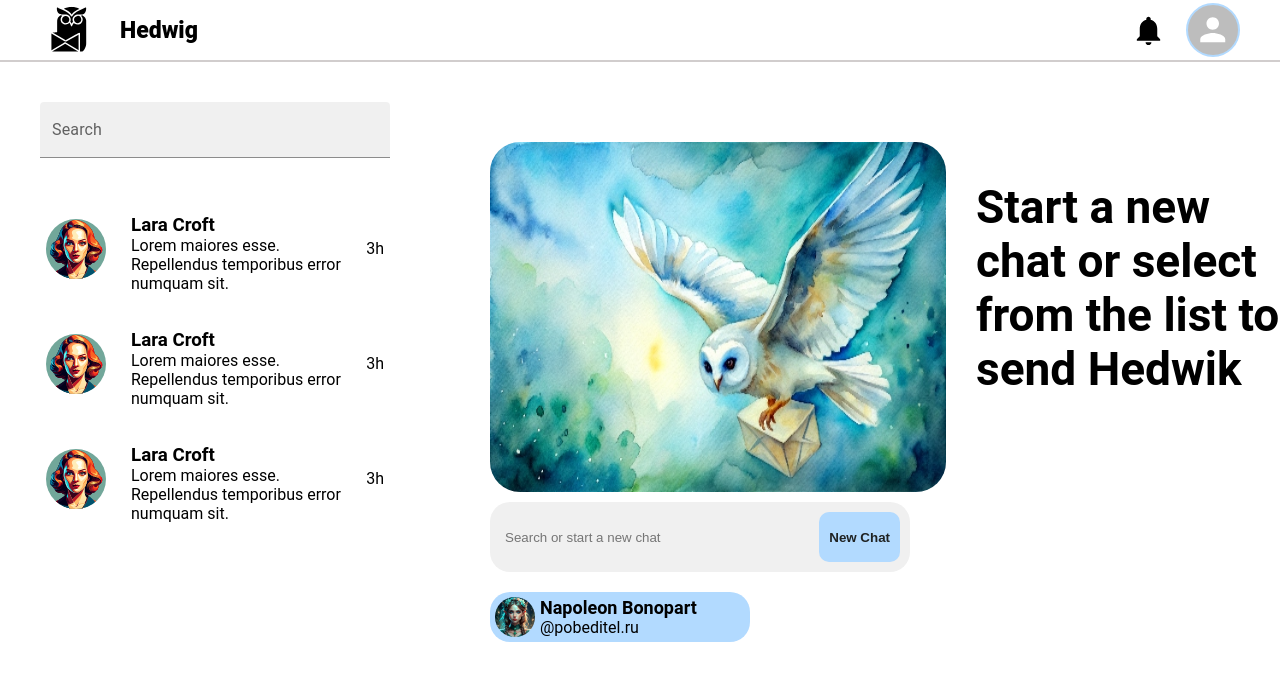
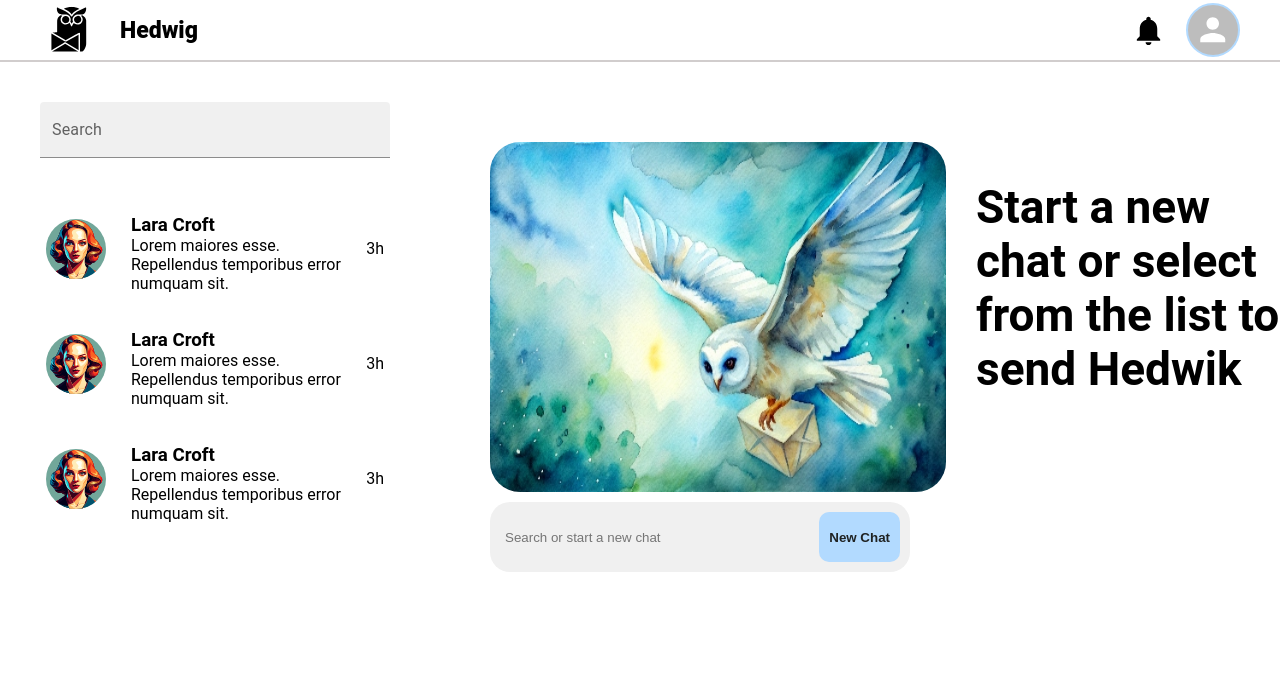
Before and after one commit to Mishe4ka14/pet-messenger, a React (Create React App) app in the folder frontend/: page /find/id in a window 1280 px wide. Shown: the top 680 px of the page. Built offline with nearby package versions, Linux system fonts and the light colour scheme.

Commit message:
add rendering search user

```diff
--- a/frontend/src/components/profile/profile.tsx
+++ b/frontend/src/components/profile/profile.tsx
@@ -49,6 +49,7 @@ const Profile = (): JSX.Element => {
         const updatedUser = await dispatch(updateUserInfo(userData) as AppThunkk);
         setUser(updatedUser); // Обновляем состояние пользователя
       } catch (error: any) {
+        /* eslint-disable no-alert */
         alert(error.message);
       }
     }
--- a/frontend/src/components/search-user/seach-user.tsx
+++ b/frontend/src/components/search-user/seach-user.tsx
@@ -4,16 +4,21 @@ import { Avatar } from '@mui/joy';
 import styles from './search-user.module.scss';
 import { useDispatch } from '../../hooks/hooks';
 import ava from '../../assets/pretty-elf.jpg';
+import getLocalStorage from '../../hooks/local-storage';
+import { IFoundUser, ISearchUserResponse, IUser } from '../../services/types/types';
 
 const SearchUser = ():JSX.Element => {
   const dispatch = useDispatch();
 
+  const data = getLocalStorage('foundUser') as ISearchUserResponse;
+  const foundUser = data.data;
+
   return (
     <div className={styles.container}>
-      <Avatar src={ava}/>
+      <Avatar src={foundUser?.avatar}/>
       <div className={styles.box}>
-        <h3 className={styles.name}>Napoleon Bonopart</h3>
-        <p className={styles.email}>@pobeditel.ru</p>
+        <h3 className={styles.name}>{foundUser?.name}</h3>
+        <p className={styles.email}>{foundUser?.email}</p>
       </div>
       {/* <button className={styles.button}>Add</button> */}
     </div>
--- a/frontend/src/components/search-user/search-user.module.scss
+++ b/frontend/src/components/search-user/search-user.module.scss
@@ -4,9 +4,10 @@
   margin-left: 100px;
   margin-top: 20px;
   background-color: rgb(178, 218, 255);
-  max-width: 250px;
+  max-width: 220px;
   padding: 5px;
-  border-radius: 20px;
+  border-radius: 30px;
+  cursor: pointer;
   transition: background-color 0.3s ease, color 0.3s ease, transform 0.3s ease;
   &:hover {
     background-color: rgb(29, 120, 240);
--- a/frontend/src/components/start-panel/start-panel.tsx
+++ b/frontend/src/components/start-panel/start-panel.tsx
@@ -1,6 +1,7 @@
 /* eslint-disable */
 /* eslint-disable no-unused-vars */
 import { Outlet, useNavigate, Link } from 'react-router-dom';
+import { useState } from 'react';
 import styles from './start-panel.module.scss';
 import startPick from '../../assets/start-pick1.jpg';
 import useInputHandlers from '../../hooks/use-input';
@@ -8,10 +9,14 @@ import { findUser } from '../../lib/features/auth/auth-api';
 import { useDispatch } from '../../hooks/hooks';
 import { AppThunk } from '../../services/types';
 import getLocalStorage from '../../hooks/local-storage';
+import { ISearchUserResponse } from '../../services/types/types';
+import SearchUser from '../search-user/seach-user';
 
 const StartPanel = (): JSX.Element => {
   const navigate = useNavigate();
   const dispatch = useDispatch();
+
+  const [showSearchUser, setShowSearchUser] = useState(false);
 
   const { values, handleInputChange } = useInputHandlers({
     search: '',
@@ -20,7 +25,10 @@ const StartPanel = (): JSX.Element => {
   const handleUserSearch = async (e: React.FormEvent<HTMLFormElement>) => {
     e.preventDefault();
     if (values.search.length > 0) {
-      console.log('jjju')
+      // очищаем место для нового поиска
+      localStorage.removeItem('foundUser');
+      setShowSearchUser(false)
+
       const userData: { email?: string; name?: string } = {};
 
       if (values.search.includes('@')) {
@@ -28,11 +36,13 @@ const StartPanel = (): JSX.Element => {
       } else {
         userData.name = values.search;
       }
-      console.log('все гуд');
+
       try {
-      const res = await dispatch(findUser(userData) as AppThunk);
-      const data:any = getLocalStorage('foundUser');
-      console.log(data.data)
+        await dispatch(findUser(userData) as AppThunk);
+        const data: ISearchUserResponse | null = getLocalStorage('foundUser');
+        if (data) {
+          setShowSearchUser(true);
+        }
       }
       catch (error: any) {
         alert(error.message);
@@ -56,11 +66,9 @@ const StartPanel = (): JSX.Element => {
           className={styles.search_input}
           onChange={handleInputChange}
         />
-        {/* <Link to='/find/id'> */}
           <button className={styles.search_button} type='submit'>New Chat</button>
-        {/* </Link> */}
       </form>
-      <Outlet/>
+      {showSearchUser && <SearchUser/>}
     </div>
   );
 };
--- a/frontend/src/lib/features/api-requests.ts
+++ b/frontend/src/lib/features/api-requests.ts
@@ -1,5 +1,5 @@
 import {
-  IUser, IRegisterResponse, IUpdateInfo, ISearchUser, ILoginInfo,
+  IUser, IRegisterResponse, ISearchUser, ILoginInfo, IUpdateUserInfo,
 } from '../../services/types/types';
 
 const checkResponse = <T>(res: Response): Promise<T> => {
@@ -14,7 +14,7 @@ export const registerUser = async (userData: IUser) => fetch('http://localhost:3
   body: JSON.stringify(userData),
 }).then(checkResponse<IRegisterResponse>);
 
-export const changeUser = async (userData: IUpdateInfo) => fetch('http://localhost:3000/user/me', {
+export const changeUser = async (userData: IUpdateUserInfo) => fetch('http://localhost:3000/user/me', {
   method: 'PATCH',
   headers: {
     'Content-Type': 'application/json;charset=utf-8',
--- a/frontend/src/lib/features/auth/auth-api.ts
+++ b/frontend/src/lib/features/auth/auth-api.ts
@@ -2,7 +2,7 @@
 /* eslint-disable no-unused-vars */
 import { createAsyncThunk } from '@reduxjs/toolkit';
 import {
-  IUser, IRegisterResponse, IUpdateUserResponse, IUpdateInfo, ILoginInfo, ISearchUser,
+  IUser, ISearchUser,
 } from '../../../services/types/types';
 import { AppDispatch, AppThunk, AppThunkk } from '../../../services/types';
 import {
--- a/frontend/src/pages/login-page/login-page.tsx
+++ b/frontend/src/pages/login-page/login-page.tsx
@@ -31,6 +31,7 @@ const LoginPage = (): JSX.Element => {
         await dispatch(loginUser(userData) as AppThunk);
         navigate('/');
       } catch (error: any) {
+        /* eslint-disable no-alert */
         alert(error.message);
       }
     }
```
Also changed, not shown: frontend/src/services/types/types.ts (+27 -35 lines).
